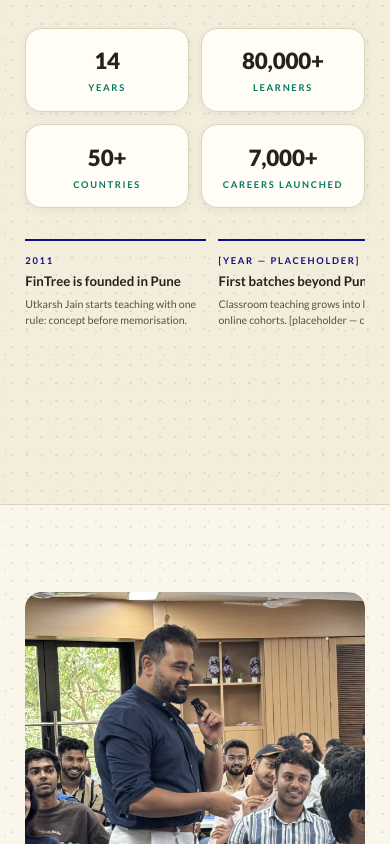
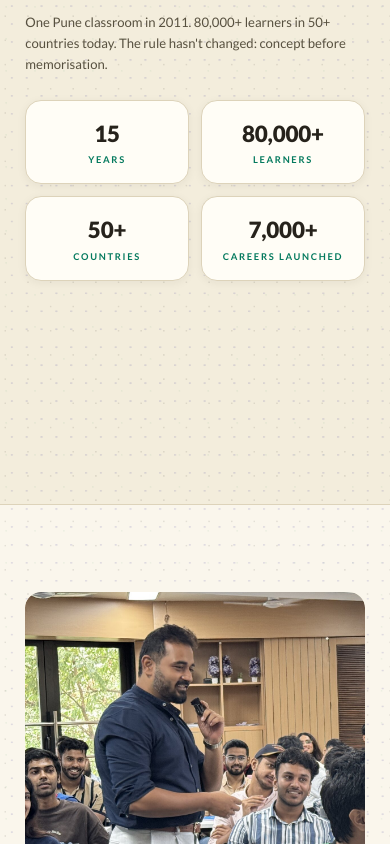
Before and after one commit to FinTree-tech0310/brouchure, a React (Vite) app: page / in a window 390 px wide. Shown: the part 1183-2027 px from the top of the page. Built offline with nearby package versions, Linux system fonts and the light colour scheme.

Commit message:
removed phone numbers, placehoder tag,changes 14 to 15

```diff
--- a/src/components/programme.tsx
+++ b/src/components/programme.tsx
@@ -616,12 +616,6 @@
             </div>
             <p style={{ fontWeight: 700 }}>{c.name}</p>
             <p style={{ fontSize: "0.8rem", color: "var(--ft-ink-faint)", marginTop: "0.2rem" }}>{c.role}</p>
-            <a
-              href={`tel:${SITE.support.replace(/\s/g, "")}`}
-              style={{ fontSize: "0.85rem", fontWeight: 600, color: "var(--ft-accent)", display: "inline-block", marginTop: "0.6rem" }}
-            >
-              {SITE.support}
-            </a>
           </div>
         ))}
       </div>
--- a/src/data/site.ts
+++ b/src/data/site.ts
@@ -14,7 +14,7 @@
   address:
     "FinTree, Ashok Sankul-2, 207, Second Floor, above ICICI Bank, Bhoslenagar, Pune, Maharashtra 411020",
   stats: [
-    { value: "14", label: "Years" },
+    { value: "15", label: "Years" },
     { value: "80,000+", label: "Learners" },
     { value: "50+", label: "Countries" },
     { value: "7,000+", label: "Careers launched" },
@@ -42,30 +42,6 @@
     full: "Financial Modelling",
     blurb: "Models that drive billion-dollar decisions.",
     path: "/fm",
-  },
-];
-
-/* ---- Home: history timeline (unknown milestones are labelled) ---- */
-export const TIMELINE = [
-  {
-    year: "2011",
-    title: "FinTree is founded in Pune",
-    text: "Utkarsh Jain starts teaching with one rule: concept before memorisation.",
-  },
-  {
-    year: "[year — placeholder]",
-    title: "First batches beyond Pune",
-    text: "Classroom teaching grows into live online cohorts. [placeholder — confirm]",
-  },
-  {
-    year: "[year — placeholder]",
-    title: "Live School & Home School",
-    text: "Classroom, Live School and Home School take shape. [placeholder — confirm]",
-  },
-  {
-    year: "Today",
-    title: "80,000+ learners, 50+ countries",
-    text: "CFA, FRM, NISM and Financial Modelling — 7,000+ careers launched.",
   },
 ];
 
--- a/src/pages/Home.tsx
+++ b/src/pages/Home.tsx
@@ -5,7 +5,6 @@
 import {
   SITE,
   PROGRAMMES,
-  TIMELINE,
   FOUNDER,
   REVIEWS,
   GALLERY,
@@ -70,30 +69,6 @@
             <p className="ft-label" style={{ marginTop: "0.25rem" }}>{s.label}</p>
           </div>
         ))}
-      </div>
-      {/* horizontal timeline */}
-      <div
-        className="mt-10 ft-reveal"
-        data-delay="3"
-        style={{ overflowX: "auto", paddingBottom: "0.5rem" }}
-      >
-        <div className="flex gap-4" style={{ minWidth: 760 }}>
-          {TIMELINE.map((t, i) => (
-            <div
-              key={i}
-              style={{
-                flex: 1,
-                borderTop: "2px solid var(--ft-accent)",
-                paddingTop: "1rem",
-                minWidth: 180,
-              }}
-            >
-              <p className="ft-label" style={{ color: "var(--ft-accent)" }}>{t.year}</p>
-              <p style={{ fontWeight: 700, margin: "0.4rem 0", lineHeight: 1.35 }}>{t.title}</p>
-              <p style={{ fontSize: "0.85rem", color: "var(--ft-ink-soft)", lineHeight: 1.55 }}>{t.text}</p>
-            </div>
-          ))}
-        </div>
       </div>
     </StackCard>
   );
```
